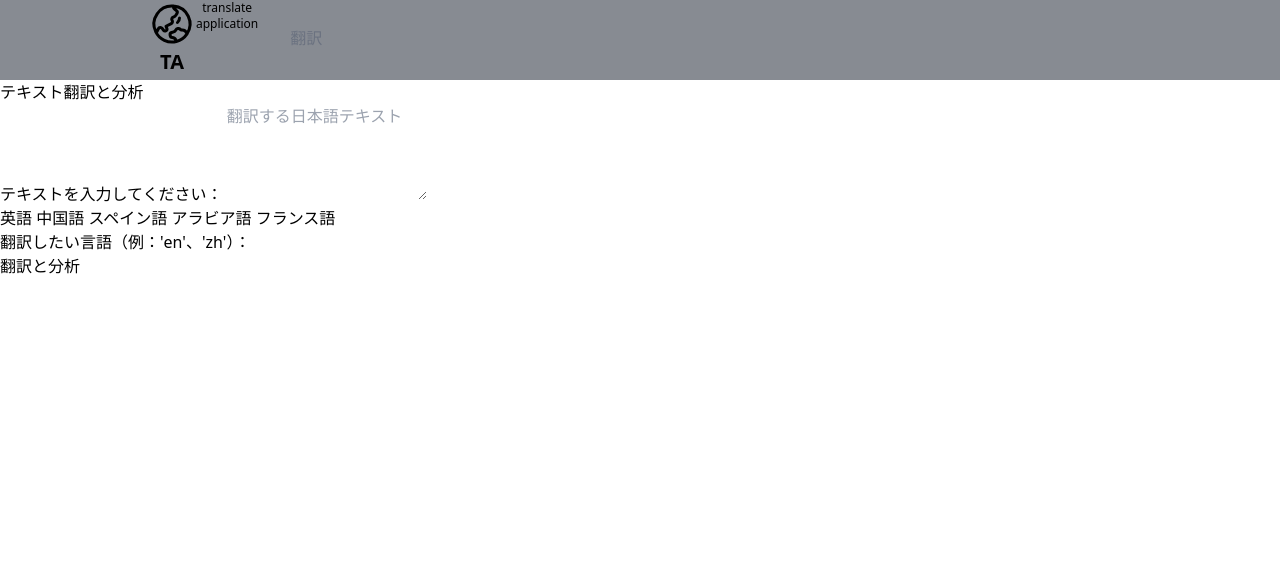
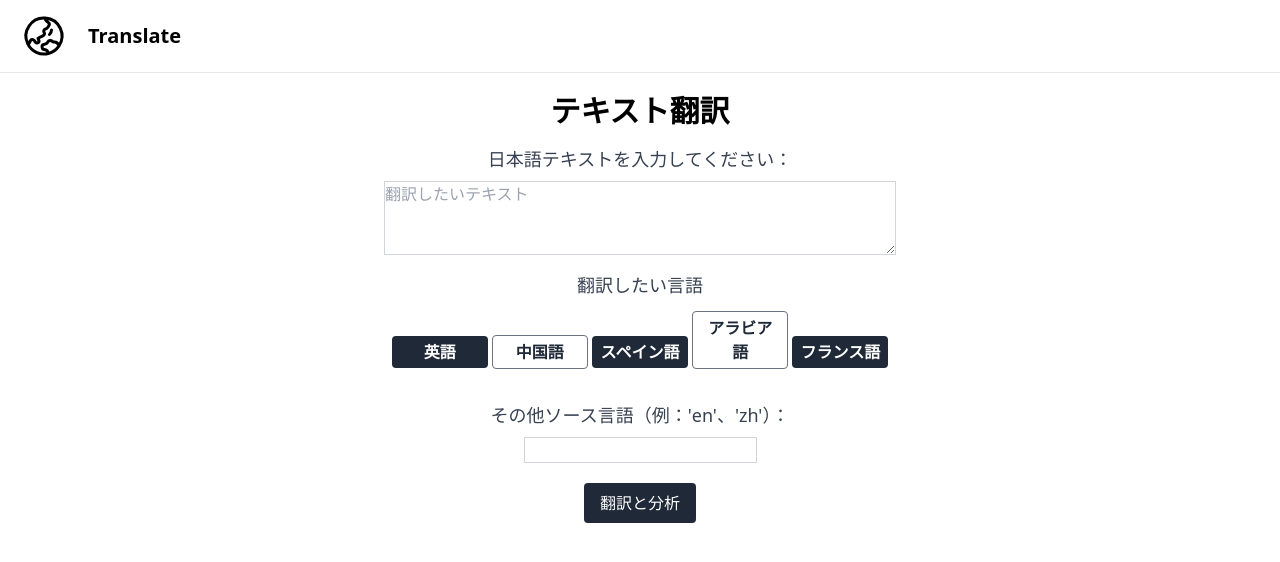
Before and after one commit to nana-chan7/Translate_application, a Flask app: page /main in a window 1280 px wide. Shown: the top 562 px of the page. Run offline with Flask 3, Linux system fonts and the light colour scheme; parts of the project's set-up code (start-up, migrations or seed data) failed here and were passed over; some libraries are stand-ins or nearby versions.

Commit message:
レイアウト

```diff
--- a/translateapp/templates/layout.html
+++ b/translateapp/templates/layout.html
@@ -2,34 +2,35 @@
 <html lang="en">
 <head>
     <meta charset="UTF-8">
-    <meta name="viewport" content="width=device-width, initial-scale=1.0">
+    <meta name="viewport" content="width=device-width, initial-scale=1">
     <title>Text Translater</title>
     <script src="https://cdn.tailwindcss.com"></script>
 </head>
 <body>
-    <nav class="w-full bg-gray-900 bg-opacity-50 h-20">
-        <div class="flex justify-between max-w-5xl mx-auto items-center ">
-            <div class="flex items-center">
+    <nav>
+        <div class="flex px-5 py-3 border-b">
+            <div class="flex items-center font-bold text-xl">
                 <div>
-                    <a href="{{ url_for('index') }}" class="mx-5 flex">
-                        <div class="flex flex-col items-center justify-center">
-                            <svg xmlns="http://www.w3.org/2000/svg" fill="none" viewBox="0 0 24 24" stroke-width="1.5" stroke="currentColor" class="w-12 h-12">
-                                <path stroke-linecap="round" stroke-linejoin="round" d="M12.75 3.03v.568c0 .334.148.65.405.864l1.068.89c.442.369.535 1.01.216 1.49l-.51.766a2.25 2.25 0 0 1-1.161.886l-.143.048a1.107 1.107 0 0 0-.57 1.664c.369.555.169 1.307-.427 1.605L9 13.125l.423 1.059a.956.956 0 0 1-1.652.928l-.679-.906a1.125 1.125 0 0 0-1.906.172L4.5 15.75l-.612.153M12.75 3.031a9 9 0 0 0-8.862 12.872M12.75 3.031a9 9 0 0 1 6.69 14.036m0 0-.177-.529A2.25 2.25 0 0 0 17.128 15H16.5l-.324-.324a1.453 1.453 0 0 0-2.328.377l-.036.073a1.586 1.586 0 0 1-.982.816l-.99.282c-.55.157-.894.702-.8 1.267l.073.438c.08.474.49.821.97.821.846 0 1.598.542 1.865 1.345l.215.643m5.276-3.67a9.012 9.012 0 0 1-5.276 3.67m0 0a9 9 0 0 1-10.275-4.835M15.75 9c0 .896-.393 1.7-1.016 2.25" />
-                            </svg>
-                            <h2 class="text-xl font-bold">TA</h2>
-                        </div>
-
-
-                        <p class="text-xs text-center">translate<br>application</p>
+                    <a href="{{ url_for('index') }}">
+                        <svg xmlns="http://www.w3.org/2000/svg" fill="none" viewBox="0 0 24 24" stroke-width="1.5" stroke="currentColor" class="w-12 h-12">
+                            <path stroke-linecap="round" stroke-linejoin="round" d="M12.75 3.03v.568c0 .334.148.65.405.864l1.068.89c.442.369.535 1.01.216 1.49l-.51.766a2.25 2.25 0 0 1-1.161.886l-.143.048a1.107 1.107 0 0 0-.57 1.664c.369.555.169 1.307-.427 1.605L9 13.125l.423 1.059a.956.956 0 0 1-1.652.928l-.679-.906a1.125 1.125 0 0 0-1.906.172L4.5 15.75l-.612.153M12.75 3.031a9 9 0 0 0-8.862 12.872M12.75 3.031a9 9 0 0 1 6.69 14.036m0 0-.177-.529A2.25 2.25 0 0 0 17.128 15H16.5l-.324-.324a1.453 1.453 0 0 0-2.328.377l-.036.073a1.586 1.586 0 0 1-.982.816l-.99.282c-.55.157-.894.702-.8 1.267l.073.438c.08.474.49.821.97.821.846 0 1.598.542 1.865 1.345l.215.643m5.276-3.67a9.012 9.012 0 0 1-5.276 3.67m0 0a9 9 0 0 1-10.275-4.835M15.75 9c0 .896-.393 1.7-1.016 2.25" />
+                        </svg>
+                        <!-- <span class="self-center text-black mr-5">T<br>A</span> -->
                     </a>
                 </div>
-                <a href="{{ url_for('main') }}" class="mx-3 text-gray-500 dark:text-gray-200 hover:text-gray-600 dark:hover:text-gray-400 focus:outline-none focus:text-gray-600 dark:focus:text-gray-400">
-                    翻訳
-                </a>
+                <div class="ml-5">
+                    <ul>
+                        <li>
+                            <a href="{{ url_for('main') }}">Translate</a>
+                        </li>
+                    </ul>
+                </div>
+
             </div>
         </div>
     </nav>
-
-    {% block content %}{% endblock %}
+    <div class="m-5">
+        {% block content %}{% endblock %}
+    </div>
 </body>
 </html>
--- a/translateapp/templates/translateapp/main.html
+++ b/translateapp/templates/translateapp/main.html
@@ -3,28 +3,58 @@
 {% block content %}
 
     <div class="">
-        <h1 class="">テキスト翻訳と分析</h1>
+        <h1 class="font-bold text-3xl text-center">テキスト翻訳</h1>
+
         <form action="/main" method="post">
-            <div class="">
-                <label for="text" class="">テキストを入力してください：</label>
-                <textarea name="text" id="text" rows="4" class="" placeholder="翻訳する日本語テキスト"></textarea>
-            </div>
-            <div class="">
-                <!-- 言語ボタン -->
-                <div class="language-button">
-                    <button type="button" data-lang="en" class="">英語</button>
-                    <button type="button" data-lang="zh" class="">中国語</button>
-                    <button type="button" data-lang="es" class="">スペイン語</button>
-                    <button type="button" data-lang="ar" class="">アラビア語</button>
-                    <button type="button" data-lang="fr" class="">フランス語</button>
+            <div class="p-4">
+                <div class="flex justify-center">
+                    <label for="text" class="block text-lg font-medium text-gray-700 text-center">日本語テキストを入力してください：</label>
+                </div>
+                <div class="flex justify-center mt-2">
+                    <textarea name="text" id="text" rows="3" class="w-full max-w-lg border border-gray-300" placeholder="翻訳したいテキスト"></textarea>
                 </div>
             </div>
+
+
             <div class="">
-                <label for="target_lang">翻訳したい言語（例：'en'、'zh'）：</label>
-                <input type="text" id="target_lang" name="target_lang">
+                <div class="flex justify-center">
+                    <label for="text" class="block text-lg font-medium text-gray-700 text-center">翻訳したい言語</label>
+                </div>
+
+                <!-- 言語ボタン -->
+                <div class="language-button text-center mt-3">
+                    <button type="button" data-lang="en"
+                        class="w-24 px-2 py-1 bg-gray-800 hover:bg-gray-500 text-white font-semibold rounded">
+                        英語
+                    </button>
+                    <button type="button" data-lang="zh"
+                        class="w-24 px-2 py-1 text-gray-800 hover:bg-gray-200 border border-gray-500 font-semibold rounded">
+                        中国語
+                    </button>
+                    <button type="button" data-lang="es"
+                        class="w-24 px-2 py-1 bg-gray-800 hover:bg-gray-500 text-white font-semibold rounded">
+                        スペイン語
+                    </button>
+                    <button type="button" data-lang="ar"
+                        class="w-24 px-2 py-1 text-gray-800 hover:bg-gray-200 border border-gray-500 font-semibold rounded">
+                        アラビア語
+                    </button>
+                    <button type="button" data-lang="fr"
+                        class="w-24 px-2 py-1 bg-gray-800 hover:bg-gray-500 text-white font-semibold rounded">
+                        フランス語
+                    </button>
+                </div>
             </div>
-            <div class="">
-                <button type="submit">翻訳と分析</button>
+            <div class="text-center mt-8">
+                <div class="flex justify-center">
+                    <label for="target_lang" class="block text-lg font-medium text-gray-700 text-center">その他ソース言語（例：'en'、'zh'）：</label>
+                </div>
+                <div class="flex justify-center mt-2">
+                    <input type="text" id="target_lang" name="target_lang" class=" border border-gray-300">
+                </div>
+            </div>
+            <div class="text-center mt-5">
+                <button type="submit"class="bg-gray-800 hover:bg-gray-500 text-white rounded px-4 py-2">翻訳と分析</button>
             </div>
         </form>
     </div>
```
Also changed, not shown: translateapp/templates/layout copy.html (added, +36 -0 lines), translateapp/templates/translateapp/index.html (+9 -2 lines).
